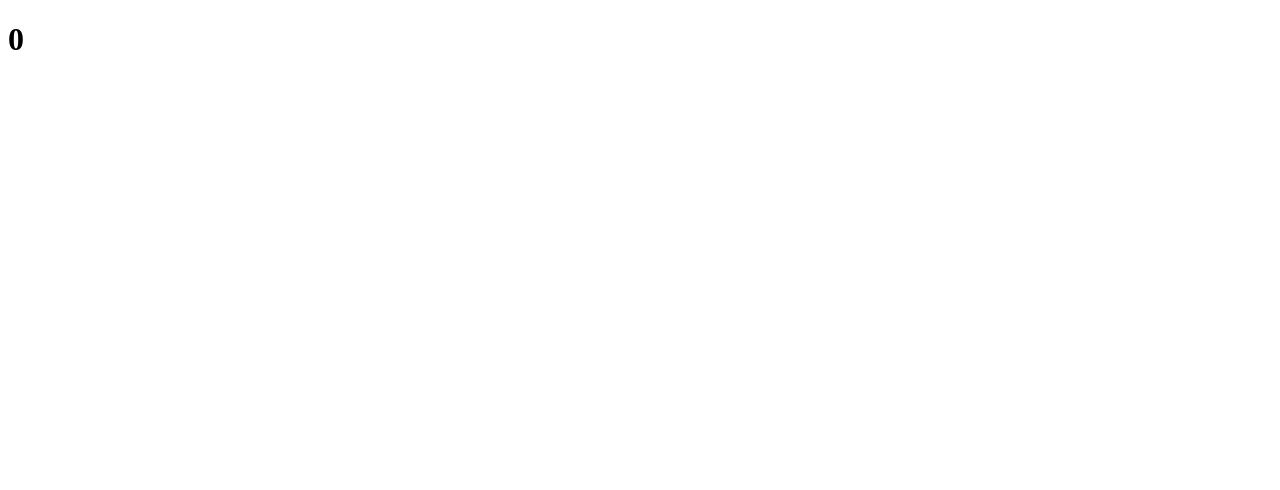
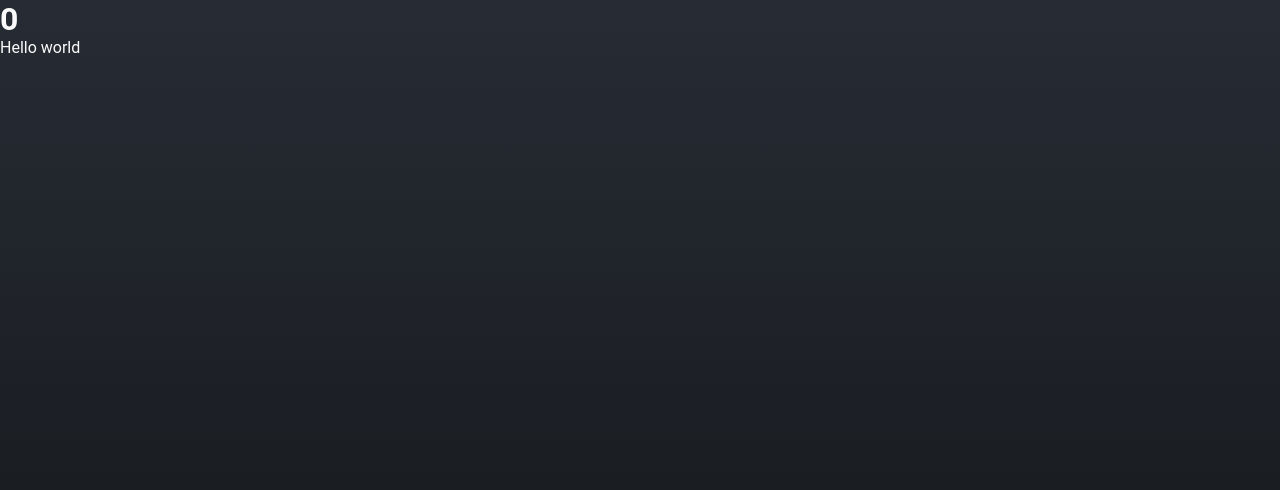
Before and after one commit to massaaki/context-api-with-next-sample, a Next.js app: page / in a window 1280 px wide. Shown: the top 490 px of the page. Built offline with nearby package versions, Linux system fonts and the light colour scheme.

Commit message:
feat: add styled-component && configure global styles

```diff
--- /dev/null
+++ b/babel.config.js
@@ -0,0 +1,4 @@
+module.exports = {
+  presets: ['next/babel'],
+  plugins: [["styled-components", { "ssr": true }]]
+}
--- a/package.json
+++ b/package.json
@@ -11,10 +11,13 @@
     "next": "12.0.7",
     "react": "17.0.2",
     "react-dom": "17.0.2",
+    "styled-components": "^5.3.3",
     "typescript": "^4.5.4"
   },
   "devDependencies": {
     "@types/react": "^17.0.38",
+    "@types/styled-components": "^5.1.19",
+    "babel-plugin-styled-components": "^2.0.2",
     "eslint": "8.5.0",
     "eslint-config-next": "12.0.7"
   }
--- a/src/pages/_app.tsx
+++ b/src/pages/_app.tsx
@@ -1,9 +1,12 @@
 import { InvestProvider } from "../contexts/InvestContext"
+import { GlobalStyle } from '../styles/global';
+
 
 function MyApp({ Component, pageProps }) {
   return (
     <InvestProvider>
       <Component {...pageProps} />
+      <GlobalStyle />
     </InvestProvider>
   )
 }
--- /dev/null
+++ b/src/pages/_documents.tsx
@@ -0,0 +1,46 @@
+import Document, { Html, Head, Main, NextScript, DocumentContext, DocumentInitialProps } from 'next/document'
+import { ServerStyleSheet } from 'styled-components';
+
+
+export default class MyDocument extends Document {
+
+  static async getInitialProps(ctx: DocumentContext) {
+    const sheet = new ServerStyleSheet();
+    const originalRenderPage = ctx.renderPage;
+    try {
+      ctx.renderPage = () =>
+        originalRenderPage({
+          enhanceApp: (App) => (props) =>
+            sheet.collectStyles(<App {...props} />)
+        })
+
+      const initialProps = await Document.getInitialProps(ctx)
+      return {
+        ...initialProps,
+        styles: (
+          <>
+            {initialProps.styles}
+            {sheet.getStyleElement()}
+          </>
+        )
+      }
+    } finally {
+      sheet.seal();
+    }
+  }
+
+  render() {
+    return (
+      <Html>
+        <Head>
+          <link rel="preconnect" href="https://fonts.googleapis.com" />
+          <link href="https://fonts.googleapis.com/css2?family=Poppins:wght@100;200;300;400;500;600;700;800;900&family=Roboto:wght@400;500;700;900&display=swap" rel="stylesheet" />
+        </Head>
+        <body>
+          <Main />
+          <NextScript />
+        </body>
+      </Html>
+    )
+  }
+}
--- a/src/pages/index.tsx
+++ b/src/pages/index.tsx
@@ -5,6 +5,7 @@
   return (
     <>
       <h1>{currentValue}</h1>
+      <p>Hello world</p>
     </>
 
   )
--- /dev/null
+++ b/src/styles/global.ts
@@ -0,0 +1,19 @@
+import { createGlobalStyle } from 'styled-components';
+
+
+export const GlobalStyle = createGlobalStyle`
+
+  * {
+    margin: 0;
+    padding: 0;
+    box-sizing: border-box;
+  }
+
+  body {
+    background: linear-gradient(180deg, #272C34 0%, #111417 102.87%);
+    font-family: 'Roboto', sans-serif;
+    color: #fafafa;
+    min-height: 100vh;
+  }
+
+`;
```
Also changed, not shown: 1 other file (tests, documents, lock files or other folders).
